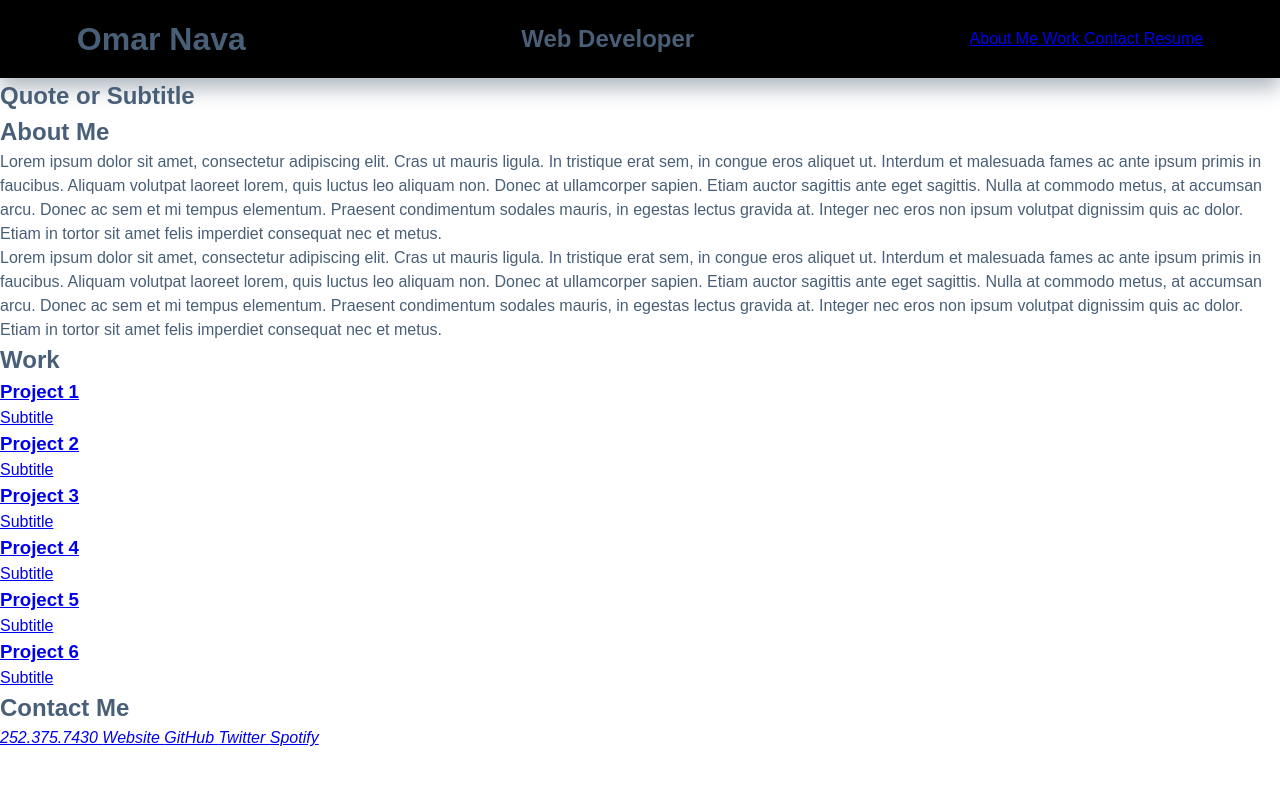
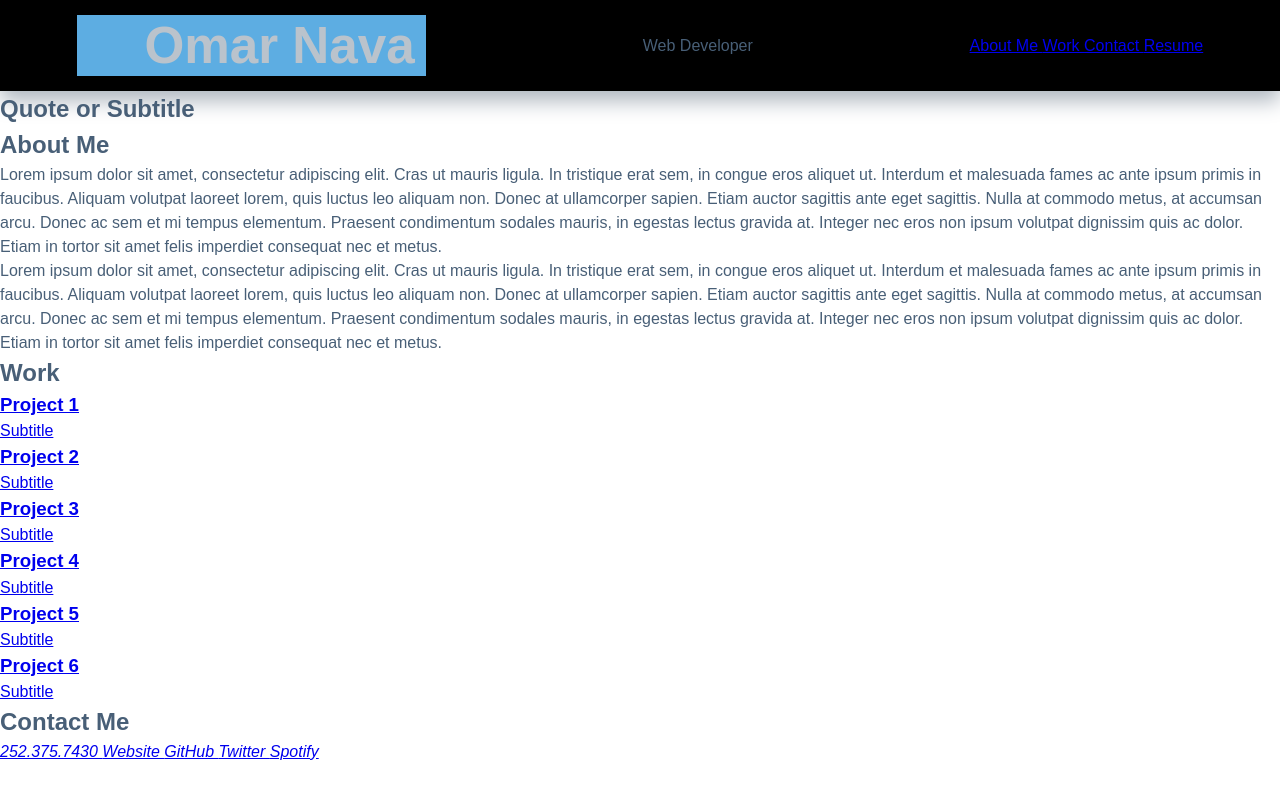
Before and after one commit to omar-94/portfolio, a plain HTML site: page index.html in a window 1280 px wide. Drawn offline with Linux system fonts and the light colour scheme.

Commit message:
header h1 css added

```diff
--- a/assets/css/style.css
+++ b/assets/css/style.css
@@ -37,3 +37,12 @@ header {
     background-color: var(--dark);
     box-shadow: 0 10px 20px rgba(174, 182, 191)
 }
+
+header h1 {
+    color: var(--secondary);
+    background-color: var(--tertiary);
+    padding: 5px 1% 5px 6%;
+    margin: 0;
+    font-size: 4vw;
+    line-height: 1;
+}
--- a/index.html
+++ b/index.html
@@ -13,7 +13,7 @@
   <!-- main logo and navigation -->
   <header>
 		<h1> Omar Nava </h1>
-		<h2> Web Developer </h2>
+		<span> Web Developer </span>
 		<nav>
 			 <a href="about"> About Me </a>
 			 <a href="work"> Work </a>
```
